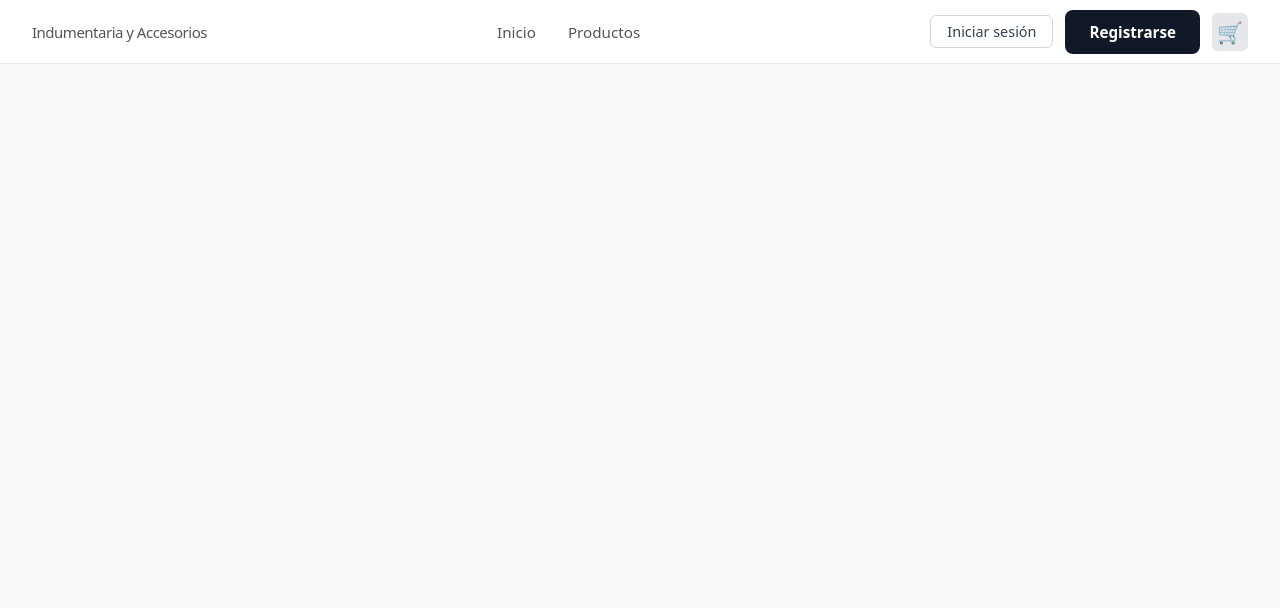
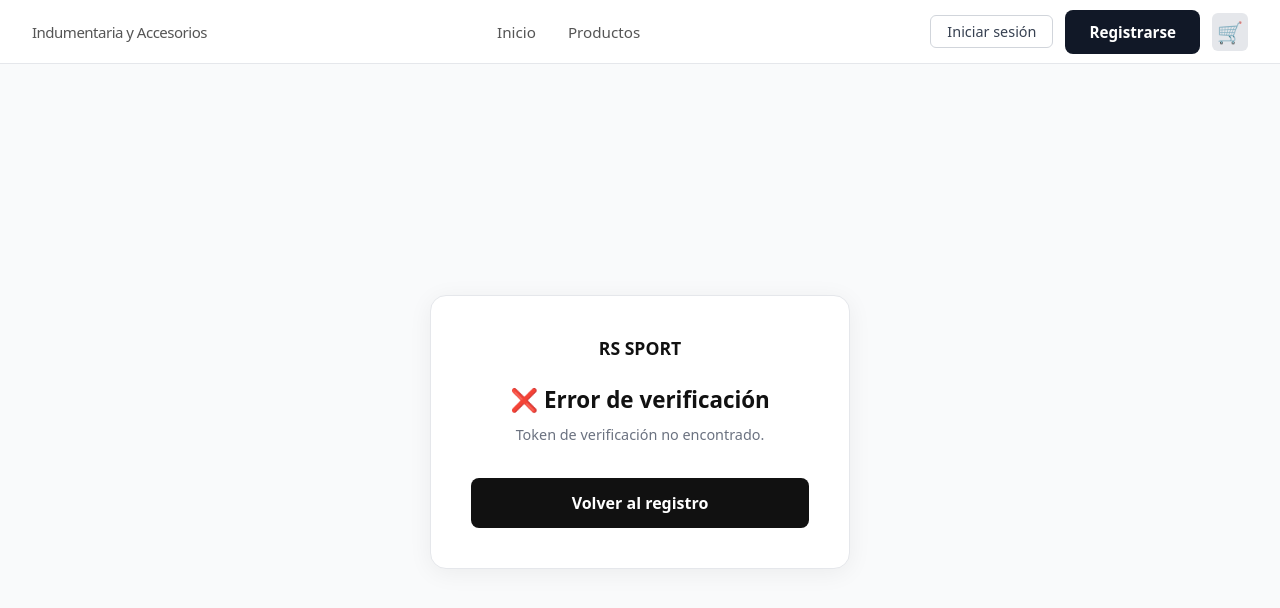
Before and after one commit to ssroci/store-digital-frontend, a React (Vite) app: page /verify-email in a window 1280 px wide. Shown: the top 608 px of the page. Built offline with nearby package versions, Linux system fonts and the light colour scheme; no server answers.

Commit message:
verificacion mail

```diff
--- a/src/App.jsx
+++ b/src/App.jsx
@@ -11,6 +11,8 @@
 import CompraExitosa from './pages/CompraExitosa';
 import AdminPanel from './pages/AdminPanel';
 import './App.css';
+import VerifyEmail from './pages/VerifyEmail';
+
 
 export default function App() {
   return (
@@ -27,6 +29,7 @@
             <Route path="/carrito" element={<Carrito />} />
             <Route path="/compra-exitosa" element={<CompraExitosa />} />
             <Route path="/admin" element={<AdminPanel />} />
+            <Route path="/verify-email" element={<VerifyEmail />} />
           </Routes>
         </CartProvider>
       </AuthProvider>
--- /dev/null
+++ b/src/pages/VerifyEmail.jsx
@@ -0,0 +1,71 @@
+import { useEffect, useState } from 'react';
+import { useSearchParams, useNavigate } from 'react-router-dom';
+import api from '../services/api';
+import './Auth.css';
+
+export default function VerifyEmail() {
+  const [searchParams] = useSearchParams();
+  const navigate = useNavigate();
+  const [status, setStatus] = useState('loading'); // loading | success | error
+  const [message, setMessage] = useState('');
+
+  useEffect(() => {
+    const token = searchParams.get('token');
+    if (!token) {
+      setStatus('error');
+      setMessage('Token de verificación no encontrado.');
+      return;
+    }
+
+    api.get(`/auth/verify-email?token=${token}`)
+      .then(({ data }) => {
+        setStatus('success');
+        setMessage(data.message || 'Cuenta verificada correctamente.');
+      })
+      .catch((err) => {
+        setStatus('error');
+        setMessage(err.response?.data?.message || 'El link es inválido o ya fue usado.');
+      });
+  }, [searchParams]);
+
+  return (
+    <div className="auth-page">
+      <div className="auth-card">
+        <div className="auth-logo">RS SPORT</div>
+
+        {status === 'loading' && (
+          <div className="auth-success">
+            <h2>Verificando tu cuenta...</h2>
+            <p>Por favor esperá un momento.</p>
+          </div>
+        )}
+
+        {status === 'success' && (
+          <div className="auth-success">
+            <h2>✅ ¡Cuenta verificada!</h2>
+            <p>{message}</p>
+            <button
+              className="auth-submit"
+              onClick={() => navigate('/login', { state: { message: '¡Cuenta verificada! Ya podés iniciar sesión.' } })}
+            >
+              Iniciar sesión
+            </button>
+          </div>
+        )}
+
+        {status === 'error' && (
+          <div className="auth-success">
+            <h2>❌ Error de verificación</h2>
+            <p>{message}</p>
+            <button
+              className="auth-submit"
+              onClick={() => navigate('/register')}
+            >
+              Volver al registro
+            </button>
+          </div>
+        )}
+      </div>
+    </div>
+  );
+}
```
